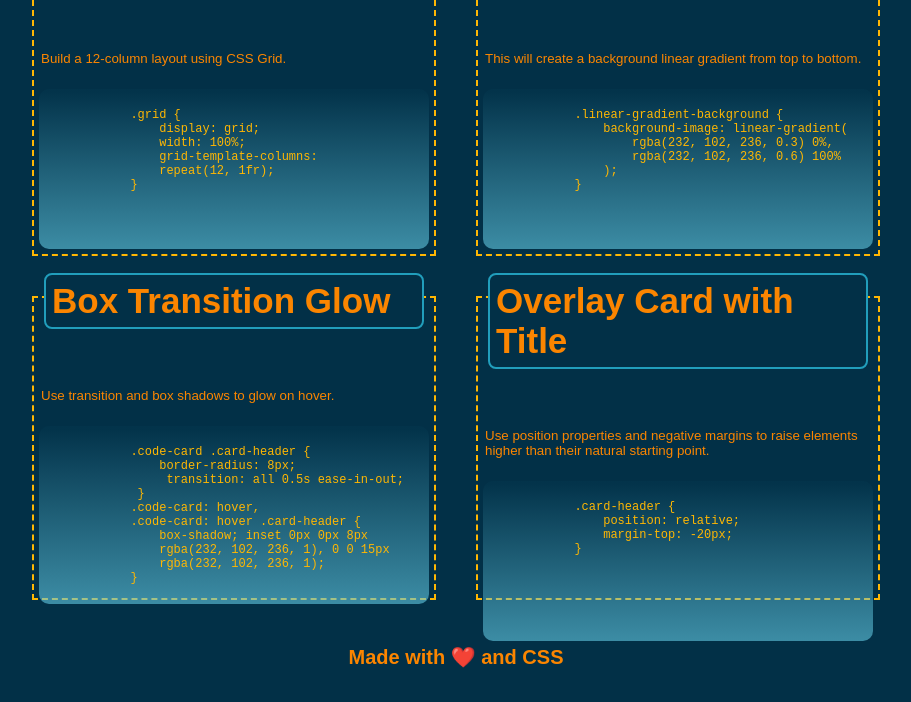
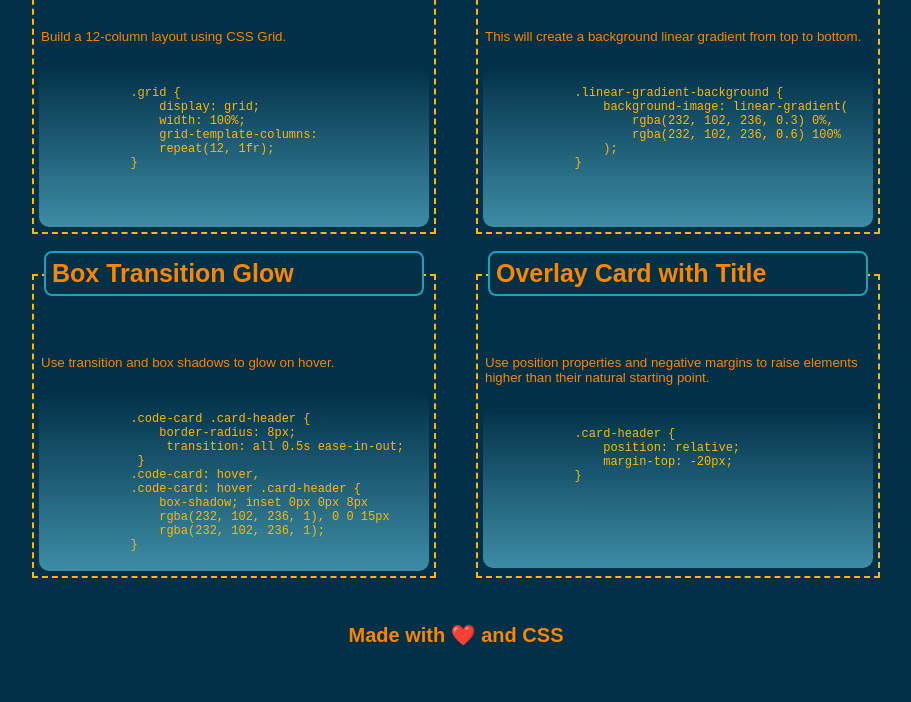
Before and after one commit to Fhickman24/bcs-mini-2, a plain HTML site: page index.html in a window 1280 px wide. Shown: the part 659-1361 px from the top of the page, without its empty margins (184-1095 px from the left). After the commit the page ends 1339 px from the top, so only its background shows below. Drawn offline with Linux system fonts and the light colour scheme.

Commit message:
Add updated css elements to refine look of page

```diff
--- a/assets/style.css
+++ b/assets/style.css
@@ -60,7 +60,7 @@ h4{
     border-style: solid;
     border-radius: 8px;
     margin: 10px;
-    font-size: 35px;
+    font-size: 25px;
     min-width: 350px;
     padding: 6px;
     max-height: 85px;
@@ -77,6 +77,8 @@ h4{
 }
 .code-card {
     color: var(--color-light-bright);
+    display: flex;
+    flex-direction: column;
     user-select: all;
     font-size: 12px;
     font-weight: lighter;
```
